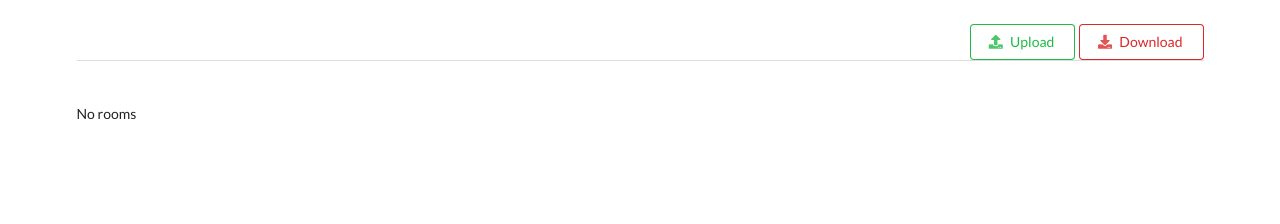
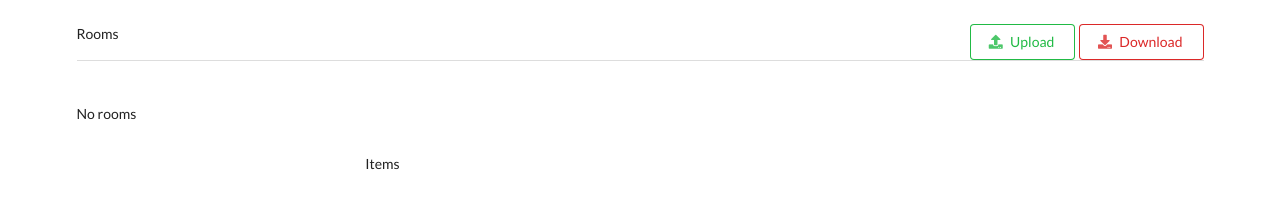
Before and after one commit to nuwan93/pcr-qa, a React (Create React App) app: page / in a window 1280 px wide. Shown: the top 224 px of the page. Built offline with nearby package versions, Linux system fonts and the light colour scheme.

Commit message:
Item and Room count

```diff
--- a/src/components/App.tsx
+++ b/src/components/App.tsx
@@ -137,6 +137,7 @@ const App: React.FC = () => {
         <div>
           <h3> {originaName}</h3>
           {renderDatePicker()}
+          {entry.rooms?.length} Rooms
         </div>
 
         <div className="ui clearing divider"></div>
--- a/src/components/ItemList.tsx
+++ b/src/components/ItemList.tsx
@@ -76,6 +76,7 @@ const ItemList: React.FC = () => {
       <div style={{ marginBottom: "50px" }}>{renderDeleteRoom()}</div>
       <div className="ui left floated" style={{ marginBottom: "5px" }}>
         <h2>{selectRoom?.title}</h2>
+        {selectRoom?.items?.length} Items
       </div>
       <DragDropContext onDragEnd={onDragEnd}>
         <Droppable droppableId={uuid_v4()}>
```
